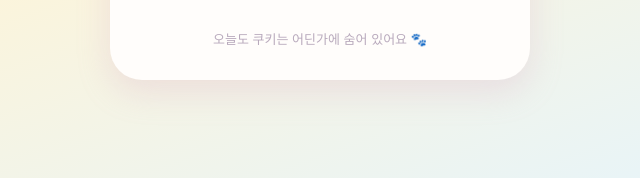
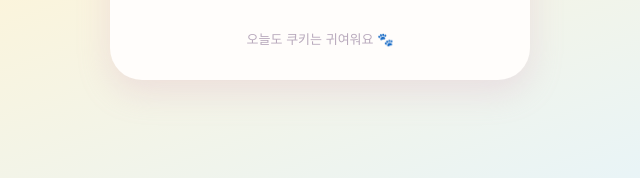
Before and after one commit to sy0910/practice, a plain HTML site: page index.html in a window 1280 px wide. Shown: the part 610-788 px from the top of the page, 320-960 px from the left. Drawn offline with Linux system fonts and the light colour scheme.

Commit message:
Update index.html

```diff
--- a/index.html
+++ b/index.html
@@ -102,7 +102,7 @@
       <li><span>📦</span> 상자 속에 숨기</li>
     </ul>
 
-    <footer>오늘도 쿠키는 어딘가에 숨어 있어요 🐾</footer>
+    <footer>오늘도 쿠키는 귀여워요 🐾</footer>
   </main>
 </body>
 </html>
```
